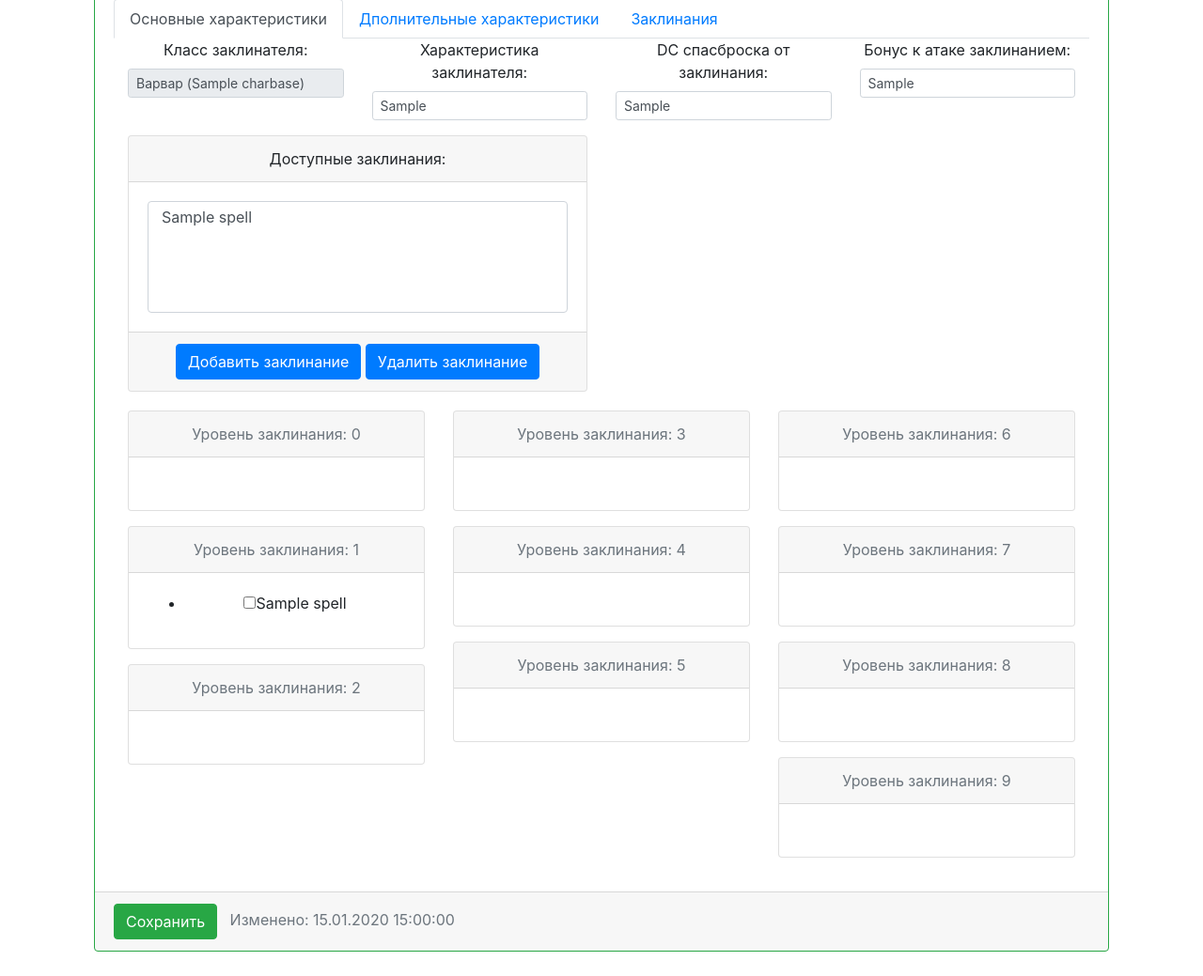
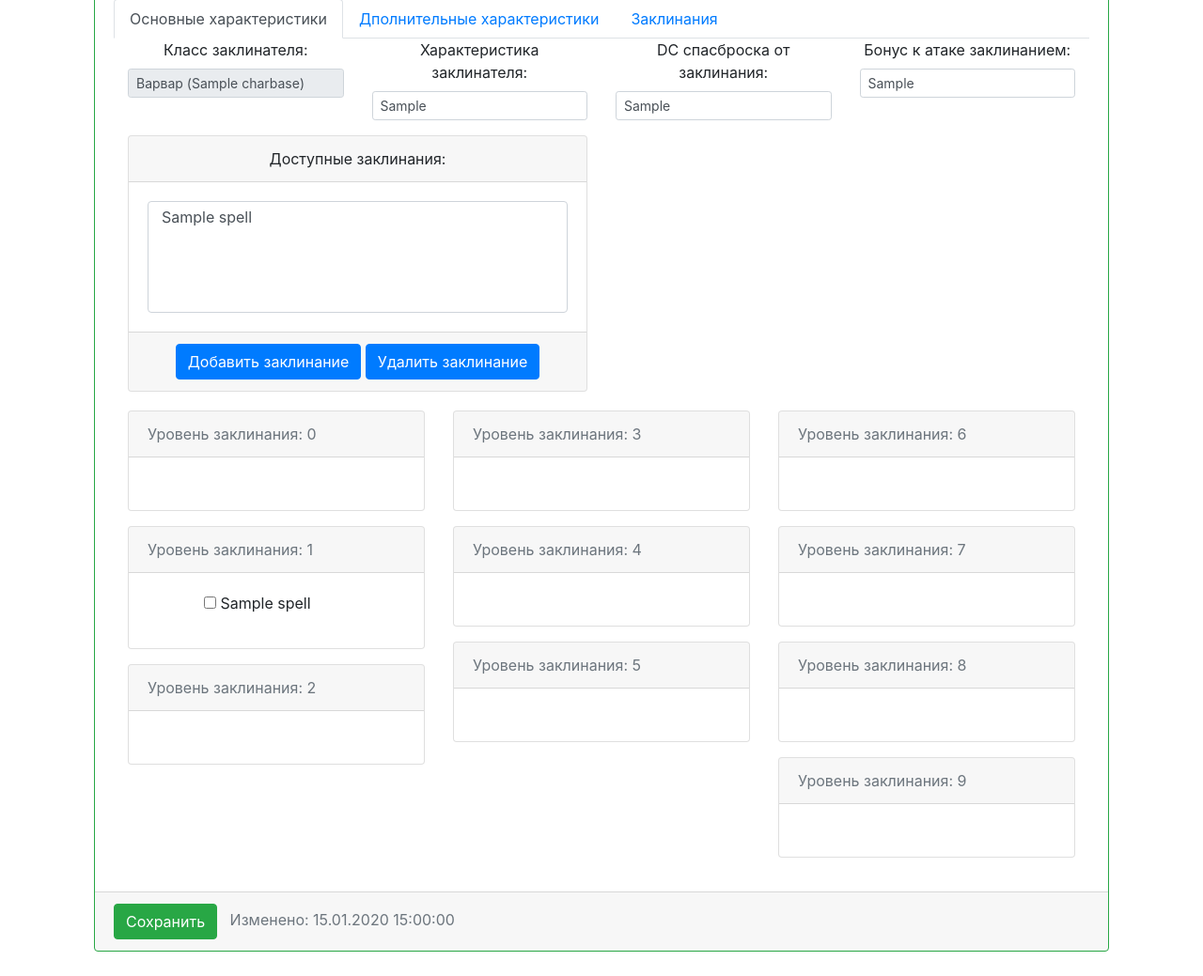
Before and after one commit to r2d2-lex/dnd5e, a Django app: a page that uses xardas/main/templates/forms/3_page_spells.html in a window 1280 px wide. Shown: the part 339-1378 px from the top of the page at 94% size. Run offline with Django 3.2, Linux system fonts and the light colour scheme; a user stored in the database is signed in; tables that the repository leaves empty hold one stand-in row (values such as "Sample post"); grey boxes marked "Sample" are stand-in pictures; parts of the project's set-up code (start-up, migrations or seed data) failed here and were passed over; some libraries are stand-ins or nearby versions.

Commit message:
чекбоксы заклинаний в 3й странице

```diff
--- a/xardas/main/templates/forms/3_page_spells.html
+++ b/xardas/main/templates/forms/3_page_spells.html
@@ -1,15 +1,15 @@
-<div class="row">
+<div class="row text-left">
 
     <div class="col-4">
 
                 <div class="card mt-1 mb-3">
                         <div class="card-header text-muted">Уровень заклинания: 0</div>
-                        <div class="card-body text-start">
+                        <div class="card-body">
 
                                 <ul>
                                     {% for spell in form.spells.all %}
                                         {% if spell.level == 0 %}
-                                                <li><input type="checkbox" name="char_spells" value="{{ spell.name }}">{{ spell.name }}</li>
+                                                {% include 'forms/spell_row.html' %}
                                         {% endif %}
                                     {% endfor %}
                                 </ul>
@@ -20,12 +20,12 @@
 
                 <div class="card mt-1 mb-3">
                         <div class="card-header text-muted">Уровень заклинания: 1</div>
-                        <div class="card-body text-start">
+                        <div class="card-body">
 
                                 <ul>
                                     {% for spell in form.spells.all %}
                                         {% if spell.level == 1 %}
-                                                <li><input type="checkbox" name="char_spells" value="{{ spell.name }}">{{ spell.name }}</li>
+                                                {% include 'forms/spell_row.html' %}
                                         {% endif %}
                                     {% endfor %}
                                 </ul>
@@ -36,12 +36,12 @@
 
                 <div class="card mt-1 mb-3">
                         <div class="card-header text-muted">Уровень заклинания: 2</div>
-                        <div class="card-body text-dark">
+                        <div class="card-body">
 
                                 <ul>
                                     {% for spell in form.spells.all %}
                                         {% if spell.level == 2 %}
-                                                <li><input type="checkbox" name="char_spells" value="{{ spell.name }}">{{ spell.name }}</li>
+                                                {% include 'forms/spell_row.html' %}
                                         {% endif %}
                                     {% endfor %}
                                 </ul>
@@ -56,12 +56,12 @@
 
                 <div class="card mt-1 mb-3">
                         <div class="card-header text-muted">Уровень заклинания: 3</div>
-                        <div class="card-body text-start">
+                        <div class="card-body">
 
                                 <ul>
                                     {% for spell in form.spells.all %}
                                         {% if spell.level == 3 %}
-                                                <li><input type="checkbox" name="char_spells" value="{{ spell.name }}">{{ spell.name }}</li>
+                                                {% include 'forms/spell_row.html' %}
                                         {% endif %}
                                     {% endfor %}
                                 </ul>
@@ -71,12 +71,12 @@
 
                 <div class="card mt-1 mb-3">
                         <div class="card-header text-muted">Уровень заклинания: 4</div>
-                        <div class="card-body text-start">
+                        <div class="card-body">
 
                                 <ul>
                                     {% for spell in form.spells.all %}
                                         {% if spell.level == 4 %}
-                                                <li><input type="checkbox" name="char_spells" value="{{ spell.name }}">{{ spell.name }}</li>
+                                                {% include 'forms/spell_row.html' %}
                                         {% endif %}
                                     {% endfor %}
                                 </ul>
@@ -86,12 +86,12 @@
 
                 <div class="card mt-1 mb-3">
                         <div class="card-header text-muted">Уровень заклинания: 5</div>
-                        <div class="card-body text-start">
+                        <div class="card-body">
 
                                 <ul>
                                     {% for spell in form.spells.all %}
                                         {% if spell.level == 5 %}
-                                                <li><input type="checkbox" name="char_spells" value="{{ spell.name }}">{{ spell.name }}</li>
+                                                {% include 'forms/spell_row.html' %}
                                         {% endif %}
                                     {% endfor %}
                                 </ul>
@@ -105,12 +105,12 @@
     <div class="col-4">
                 <div class="card mt-1 mb-3">
                         <div class="card-header text-muted">Уровень заклинания: 6</div>
-                        <div class="card-body text-start">
+                        <div class="card-body">
 
                                 <ul>
                                     {% for spell in form.spells.all %}
                                         {% if spell.level == 6 %}
-                                                <li><input type="checkbox" name="char_spells" value="{{ spell.name }}">{{ spell.name }}</li>
+                                                {% include 'forms/spell_row.html' %}
                                         {% endif %}
                                     {% endfor %}
                                 </ul>
@@ -120,12 +120,12 @@
 
                 <div class="card mt-1 mb-3">
                         <div class="card-header text-muted">Уровень заклинания: 7</div>
-                        <div class="card-body text-start">
+                        <div class="card-body">
 
                                 <ul>
                                     {% for spell in form.spells.all %}
                                         {% if spell.level == 7 %}
-                                                <li><input type="checkbox" name="char_spells" value="{{ spell.name }}">{{ spell.name }}</li>
+                                                {% include 'forms/spell_row.html' %}
                                         {% endif %}
                                     {% endfor %}
                                 </ul>
@@ -135,12 +135,12 @@
 
                 <div class="card mt-1 mb-3">
                         <div class="card-header text-muted">Уровень заклинания: 8</div>
-                        <div class="card-body text-start">
+                        <div class="card-body">
 
                                 <ul>
                                     {% for spell in form.spells.all %}
                                         {% if spell.level == 8 %}
-                                                <li><input type="checkbox" name="char_spells" value="{{ spell.name }}">{{ spell.name }}</li>
+                                                {% include 'forms/spell_row.html' %}
                                         {% endif %}
                                     {% endfor %}
                                 </ul>
@@ -150,12 +150,12 @@
 
                 <div class="card mt-1 mb-3">
                         <div class="card-header text-muted">Уровень заклинания: 9</div>
-                        <div class="card-body text-start">
+                        <div class="card-body">
 
                                 <ul>
                                     {% for spell in form.spells.all %}
                                         {% if spell.level == 9 %}
-                                                <li><input type="checkbox" name="char_spells" value="{{ spell.name }}">{{ spell.name }}</li>
+                                                {% include 'forms/spell_row.html' %}
                                         {% endif %}
                                     {% endfor %}
                                 </ul>
--- /dev/null
+++ b/xardas/main/templates/forms/spell_row.html
@@ -0,0 +1,6 @@
+<div class="form-check">
+        <input type="checkbox" name="char_spells" value="{{ spell.name }}" id="{{ spell.name }}">
+        <label class="form-check-label" for="{{ spell.name }}">
+            {{ spell.name }}
+        </label>
+</div>
```
